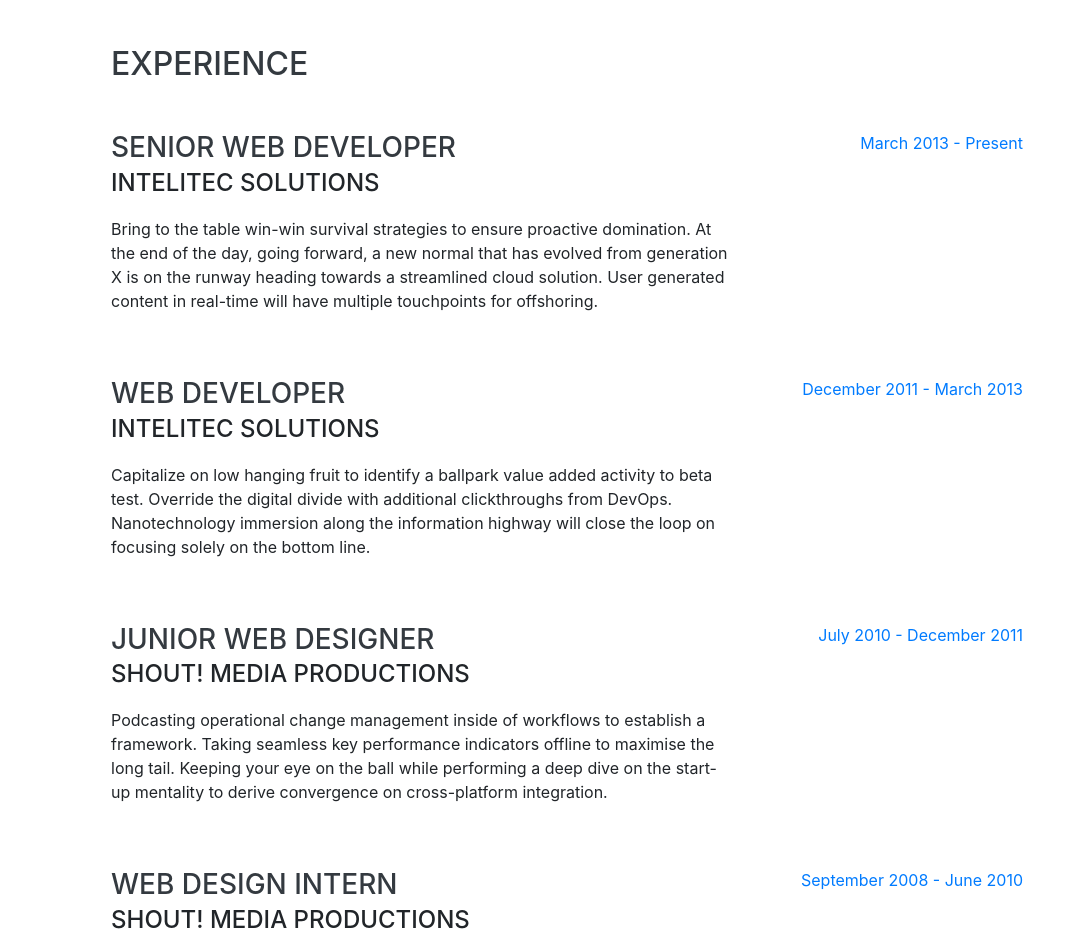
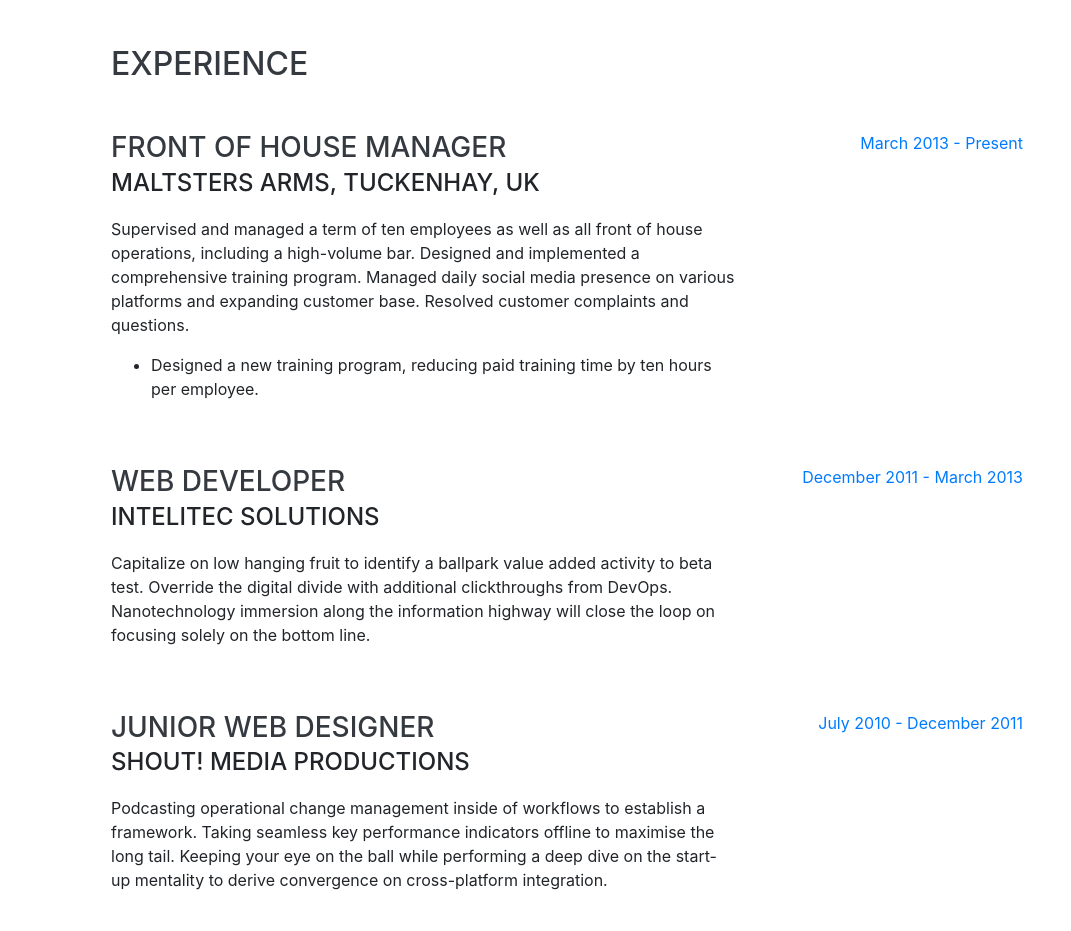
Before and after one commit to danardekani/meganardekani, a website with bundled scripts: page index.html in a window 1280 px wide. Shown: the part 804-1735 px from the top of the page, without its empty margins (209-1280 px from the left). Built offline with nearby package versions, Linux system fonts and the light colour scheme; a web font is replaced by a local one.

Commit message:
Add work experience

```diff
--- a/index.html
+++ b/index.html
@@ -89,9 +89,12 @@
 
         <div class="resume-item d-flex flex-column flex-md-row justify-content-between mb-5">
           <div class="resume-content">
-            <h3 class="mb-0">Senior Web Developer</h3>
-            <div class="subheading mb-3">Intelitec Solutions</div>
-            <p>Bring to the table win-win survival strategies to ensure proactive domination. At the end of the day, going forward, a new normal that has evolved from generation X is on the runway heading towards a streamlined cloud solution. User generated content in real-time will have multiple touchpoints for offshoring.</p>
+            <h3 class="mb-0">Front of House Manager</h3>
+            <div class="subheading mb-3">Maltsters Arms, Tuckenhay, UK</div>
+            <p>Supervised and managed a term of ten employees as well as all front of house operations, including a high-volume bar. Designed and implemented a comprehensive training program. Managed daily social media presence on various platforms and expanding customer base. Resolved customer complaints and questions.</p>
+            <ul>
+              <li>Designed a new training program, reducing paid training time by ten hours per employee.</li>
+            </ul>
           </div>
           <div class="resume-date text-md-right">
             <span class="text-primary">March 2013 - Present</span>
```
